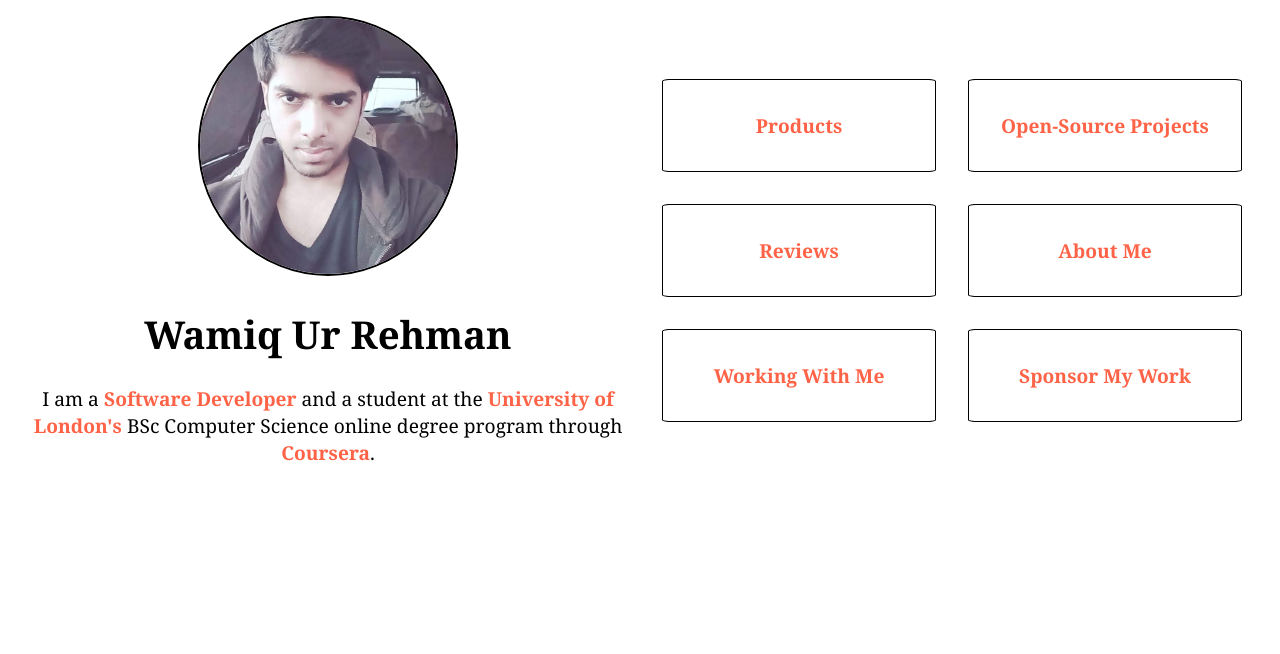
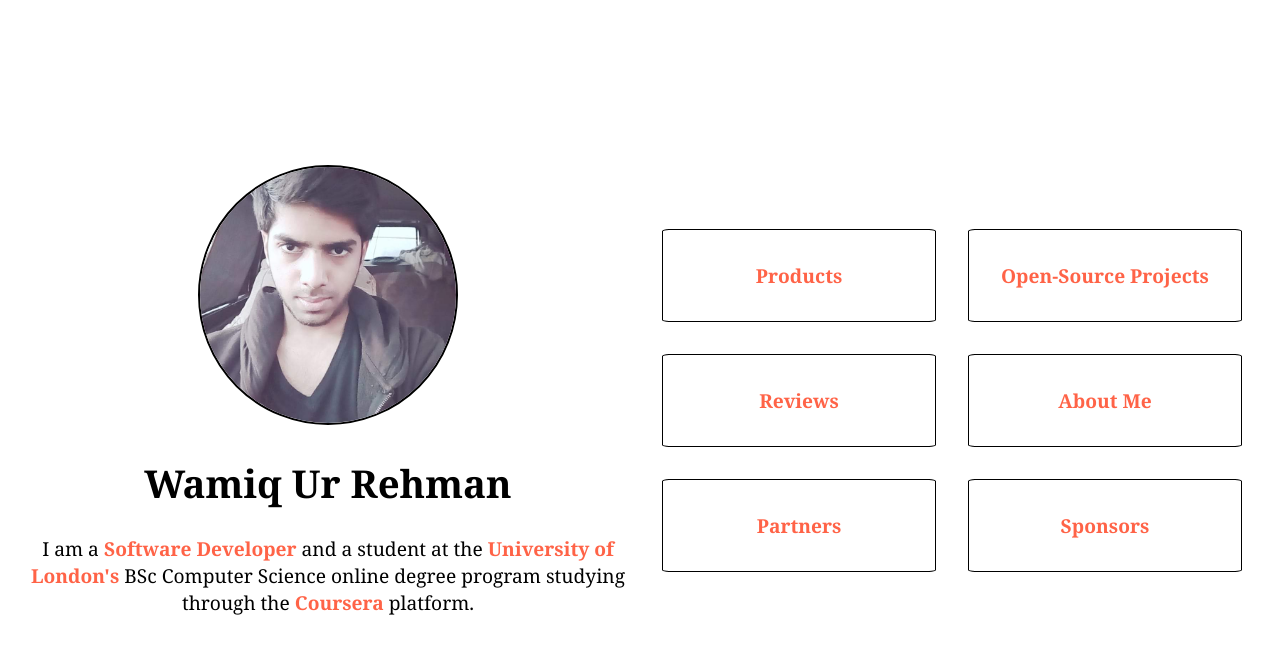
Before and after one commit to wamiqurrehman093/wamiqurrehman093.github.io, a plain HTML site: page index.html in a window 1280 px wide. Drawn offline with Linux system fonts and the light colour scheme.

Commit message:
Header update

```diff
--- a/index.html
+++ b/index.html
@@ -20,8 +20,9 @@
                     <a href="https://www.london.ac.uk/study/courses/undergraduate/bsc-computer-science" target="_blank">
                         University of London's
                     </a>
-                    BSc Computer Science online degree program through
-                    <a href="https://www.coursera.org/degrees/bachelor-of-science-computer-science-london/home" target="_blank">Coursera</a>.
+                    BSc Computer Science online degree program studying through the
+                    <a href="https://www.coursera.org/degrees/bachelor-of-science-computer-science-london/home" target="_blank">Coursera</a>
+                     platform.
                 </p>
             </div>
             <div class="nav-links">
@@ -29,8 +30,8 @@
                 <a href="#" target="_blank">Open-Source Projects</a>
                 <a href="#" target="_blank">Reviews</a>
                 <a href="#" target="_blank">About Me</a>
-                <a href="#" target="_blank">Working With Me</a>
-                <a href="#" target="_blank">Sponsor My Work</a>
+                <a href="#" target="_blank">Partners</a>
+                <a href="#" target="_blank">Sponsors</a>
             </div>
         </header>
     </body>
--- a/style.css
+++ b/style.css
@@ -1,3 +1,7 @@
+html, body {
+    height: 100%;
+}
+
 body {
     margin: 0px;
     text-align: center;
@@ -10,7 +14,9 @@ header {
     grid-template-columns: 1fr 1fr;
     align-items: center;
     justify-items: center;
-    padding: 16px;
+    padding: 0px 16px;
+    align-self: center;
+    height: 100%;
 }
 
 header img {
```
